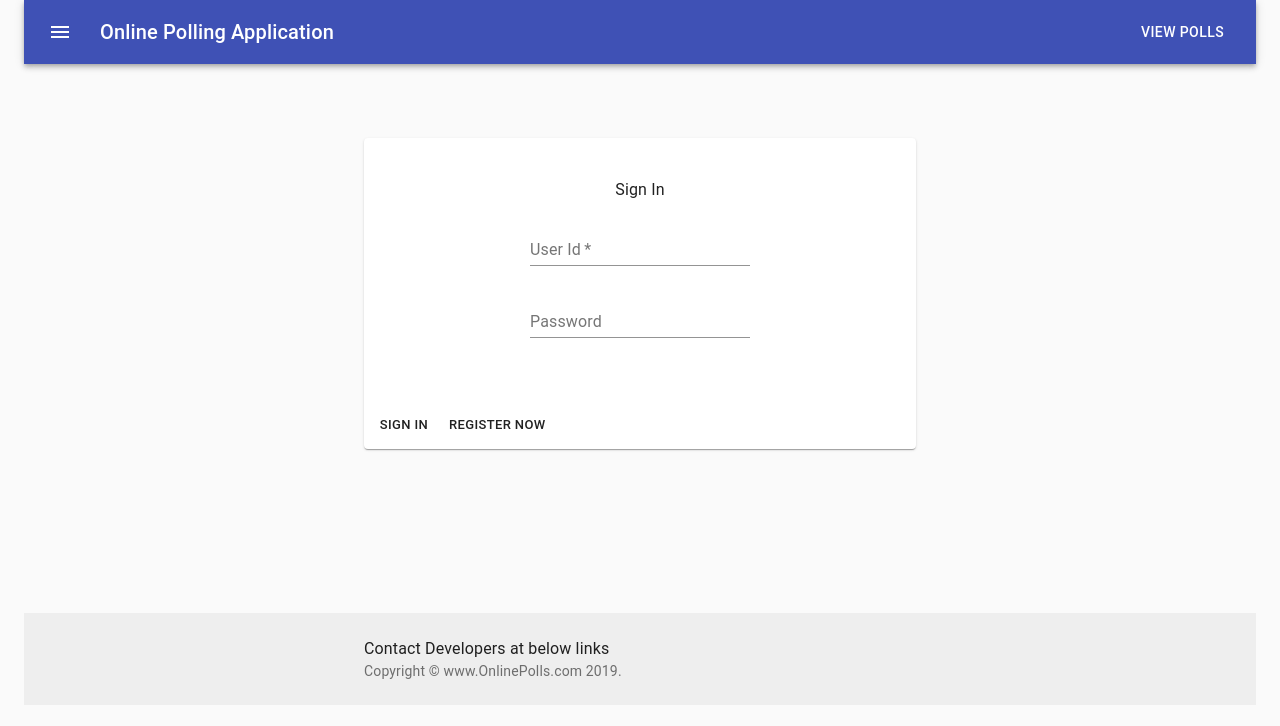
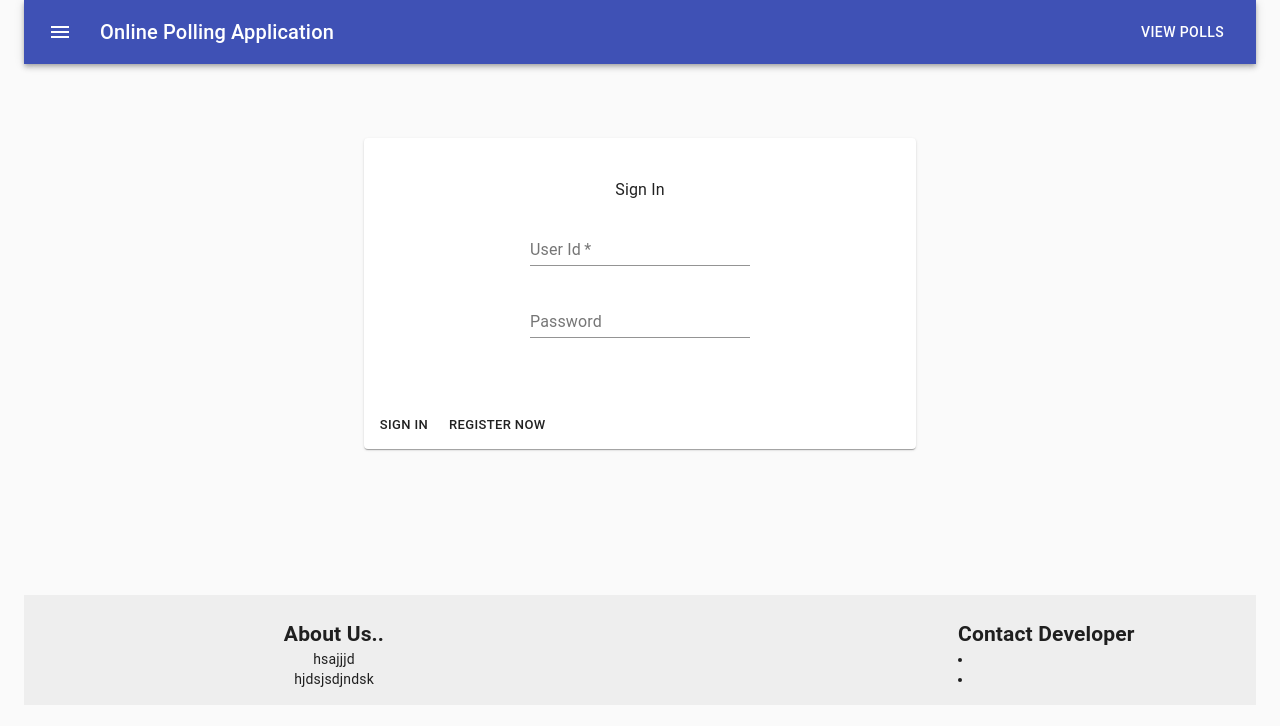
Before and after one commit to Himank17Gupta/OnlinePolls, a React (Create React App) app: page / in a window 1280 px wide. Shown: the top 726 px of the page. Built offline with nearby package versions, Linux system fonts and the light colour scheme.

Commit message:
bug fixes

```diff
--- a/src/components/footer.js
+++ b/src/components/footer.js
@@ -4,6 +4,9 @@ import Typography from '@material-ui/core/Typography';
 import { makeStyles } from '@material-ui/core/styles';
 import Container from '@material-ui/core/Container';
 import Link from '@material-ui/core/Link';
+import Paper from '@material-ui/core/Paper';
+import Grid from '@material-ui/core/Grid';
+import purple from '@material-ui/core/colors/indigo';
 
 function Copyright() {
   return (
@@ -30,7 +33,15 @@ const useStyles = makeStyles(theme => ({
   },
   footer: {
     padding: theme.spacing(3, 2),
+    paddingBottom:'16px',
     marginTop: 'auto',
+    backgroundColor:
+      theme.palette.type === 'dark' ? theme.palette.grey[800] : theme.palette.grey[200],
+  },
+  paper: {
+    padding: theme.spacing(2),
+    textAlign: 'center',
+    color: theme.palette.text.primary,
     backgroundColor:
       theme.palette.type === 'dark' ? theme.palette.grey[800] : theme.palette.grey[200],
   },
@@ -41,23 +52,42 @@ export default function StickyFooter() {
 
   return (
     <div className={classes.root}>
-      <CssBaseline />
-      {/* <Container component="main" className={classes.main} maxWidth="sm">
-        <Typography variant="h2" component="h1" gutterBottom>
-          Sticky footer
-        </Typography>
-        <Typography variant="h5" component="h2" gutterBottom>
-          {'Pin a footer to the bottom of the viewport.'}
-          {'The footer will move as the main element of the page grows.'}
-        </Typography>
-        <Typography variant="body1">Sticky footer placeholder.</Typography>
-      </Container> */}
-      <footer className={classes.footer}>
-        <Container maxWidth="sm">
-          <Typography variant="body1">Contact Developers at below links</Typography>
-          <Copyright />
-        </Container>
+    <CssBaseline />
+   <footer className={classes.footer}>
+
+      <Grid container spacing={3}>
+
+        <Grid item xs={6}>
+          <div style={{textAlign:"center"}}>
+            <h2 style={{margin:'0px'}} >About Us..</h2>
+            hsajjjd<br/>
+            hjdsjsdjndsk
+          </div>
+        </Grid>
+
+        <Grid item xs={3}>
+
+        </Grid>
+        <Grid item xs={3}>
+
+            <h2 style={{margin:'0px'}}>Contact Developer</h2>
+            <li/>
+            <li/>
+
+        </Grid>
+
+      </Grid>
       </footer>
     </div>
   );
 }
+//       <CssBaseline />
+//       <footer className={classes.footer}>
+//         <Container maxWidth="sm">
+//           <Typography variant="body1">Contact Developers at below links</Typography>
+//           <Copyright />
+//         </Container>
+//       </footer>
+//     </div>
+//   );
+// }
```
